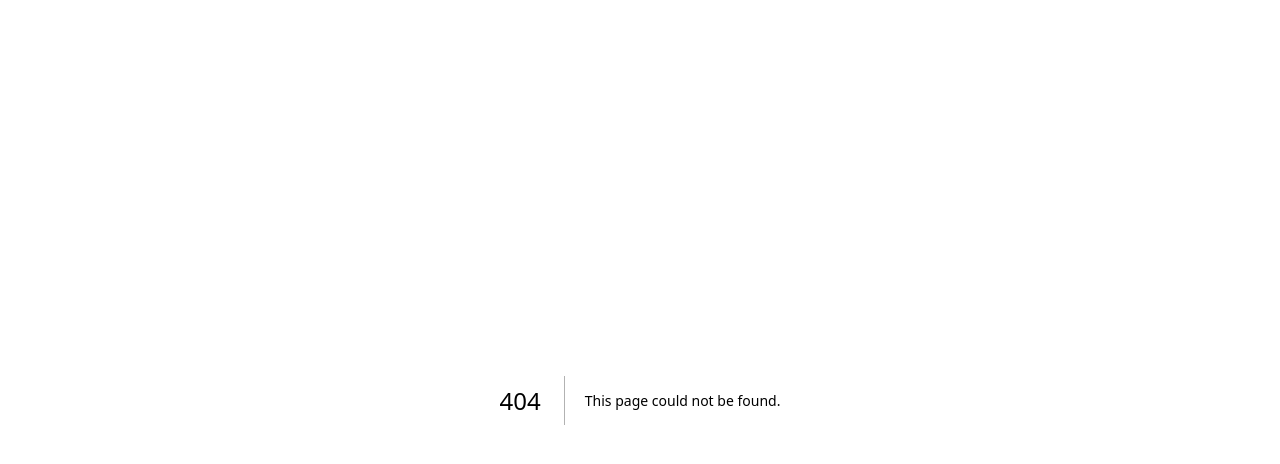
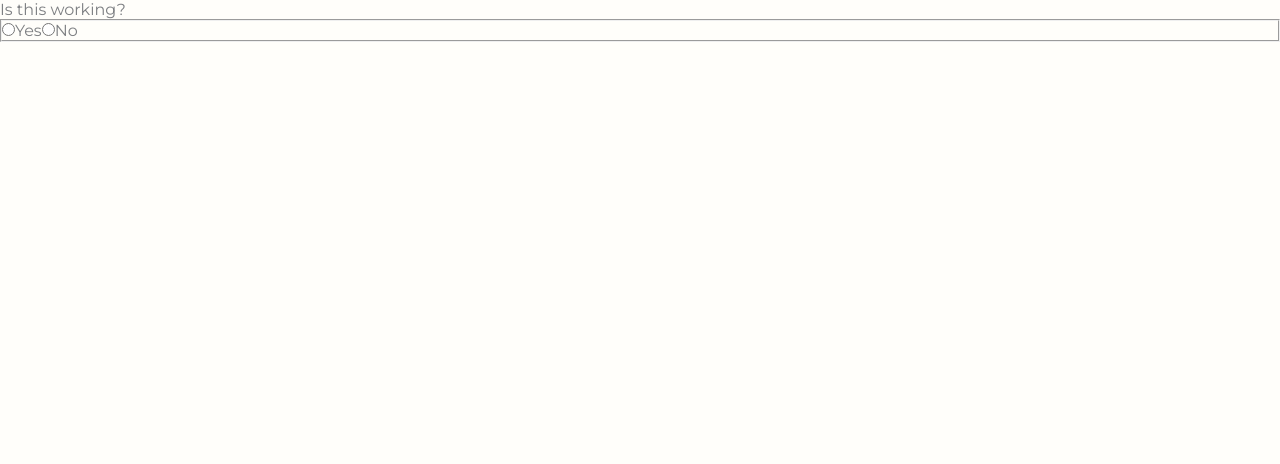
Before and after one commit to RickV85/secret_shopper, a Next.js app: page /secret_shopper in a window 1280 px wide. Before the commit this address had no page. Shown: the top 464 px of the page. Built offline with nearby package versions, Linux system fonts and the light colour scheme.

Commit message:
Basic form setup for testing

```diff
--- a/package.json
+++ b/package.json
@@ -1,5 +1,5 @@
 {
-  "name": "ratioc_site",
+  "name": "secret_shopper",
   "version": "0.1.0",
   "private": true,
   "scripts": {
--- a/src/app/globals.css
+++ b/src/app/globals.css
@@ -15,8 +15,8 @@ body {
 }
 
 body {
-  color: #FFFFFF;
-  background: #0A0D0E;
+  color: #7D7F82;
+  background: #FFFEFA;
 }
 
 a {
--- a/src/app/page.js
+++ b/src/app/page.js
@@ -6,6 +6,8 @@ export default function Welcome() {
   // Enter code, verify on BE, send to app context
   return (
     <main className={styles.main}>
+      <input type="password" />
+      <button>Submit</button>
     </main>
   )
 }
--- /dev/null
+++ b/src/app/secret_shopper/page.js
@@ -0,0 +1,47 @@
+"use client";
+
+import { useState } from "react";
+
+export default function SecretShopper() {
+  const [responses, setResponses] = useState({
+    q1: "",
+  });
+
+  const handleInputChange = (e) => {
+    setResponses({
+      ...responses,
+      [e.target.name]: e.target.value,
+    });
+  };
+
+  return (
+    <main>
+      <form onSubmit={"handleSubmit"}>
+        {/* Create reuseable components that render Yes/No, multiple choice questions, and text inputs
+        then map over an array of questions/available responses with type to inidicate which component to use */}
+        {/* legend and fieldset for all questions */}
+        <legend>Is this working?</legend>
+        <fieldset>
+          <input
+            id="yes"
+            name="q1"
+            value={"Yes"}
+            type="radio"
+            checked={responses["q1"] === "Yes"}
+            onChange={handleInputChange}
+          />
+          <label htmlFor="yes">Yes</label>
+          <input
+            id="no"
+            name="q1"
+            value={"No"}
+            type="radio"
+            checked={responses["q1"] === "No"}
+            onChange={handleInputChange}
+          />
+          <label htmlFor="no">No</label>
+        </fieldset>
+      </form>
+    </main>
+  );
+}
--- a/src/app/secret_shopper_form/page.js
+++ /dev/null
@@ -1 +0,0 @@
-"use client"
```
Also changed, not shown: src/app/secret_shopper/page.module.css (added), 2 other files (tests, documents, lock files or other folders).
